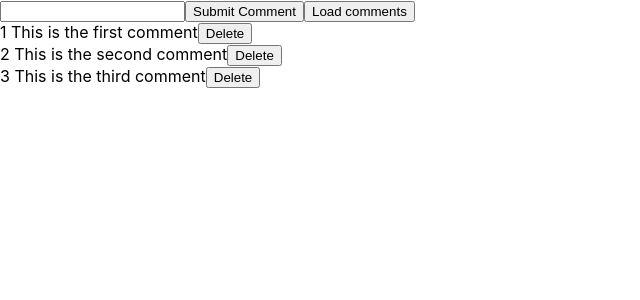
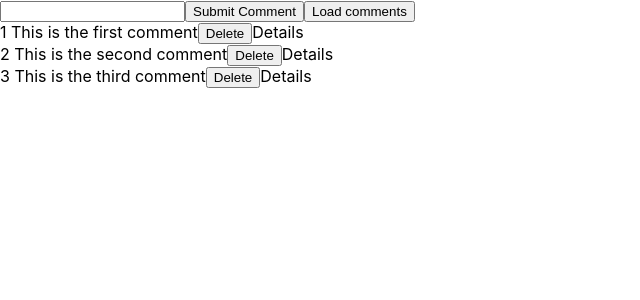
Before and after one commit to Marc-Kruiss/Next_Js_Course, a Next.js app in the folder next-api/: page /comments in a window 1280 px wide. Both pictures are taken after a click on the button "Load comments". Shown: the top 300 px of the page, without its empty margins (0-640 px from the left). Built offline with nearby package versions, Linux system fonts and the light colour scheme.

Commit message:
connect with link

```diff
--- a/next-api/pages/comments/index.js
+++ b/next-api/pages/comments/index.js
@@ -1,4 +1,5 @@
 import React, { useState } from "react";
+import Link from 'next/link'
 
 function CommentsPage() {
   const [comments, setComments] = useState([]);
@@ -45,6 +46,9 @@
           <div key={comment.id}>
             {comment.id} {comment.text}
             <button onClick={() => deleteComment(comment.id)}>Delete</button>
+            <Link href={`/comments/${comment.id}`}>
+                <a>Details</a>
+            </Link>
           </div>
         );
       })}
```
